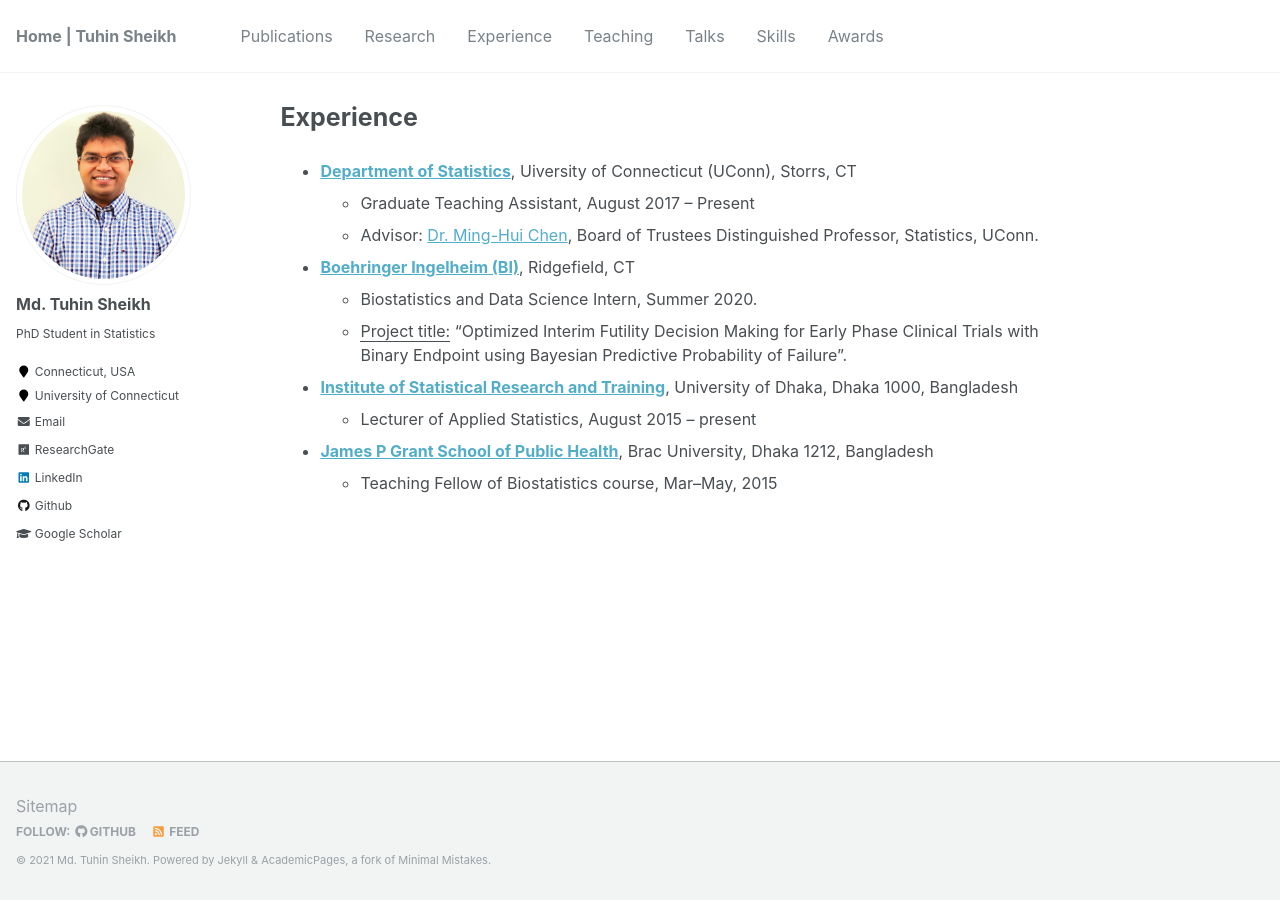
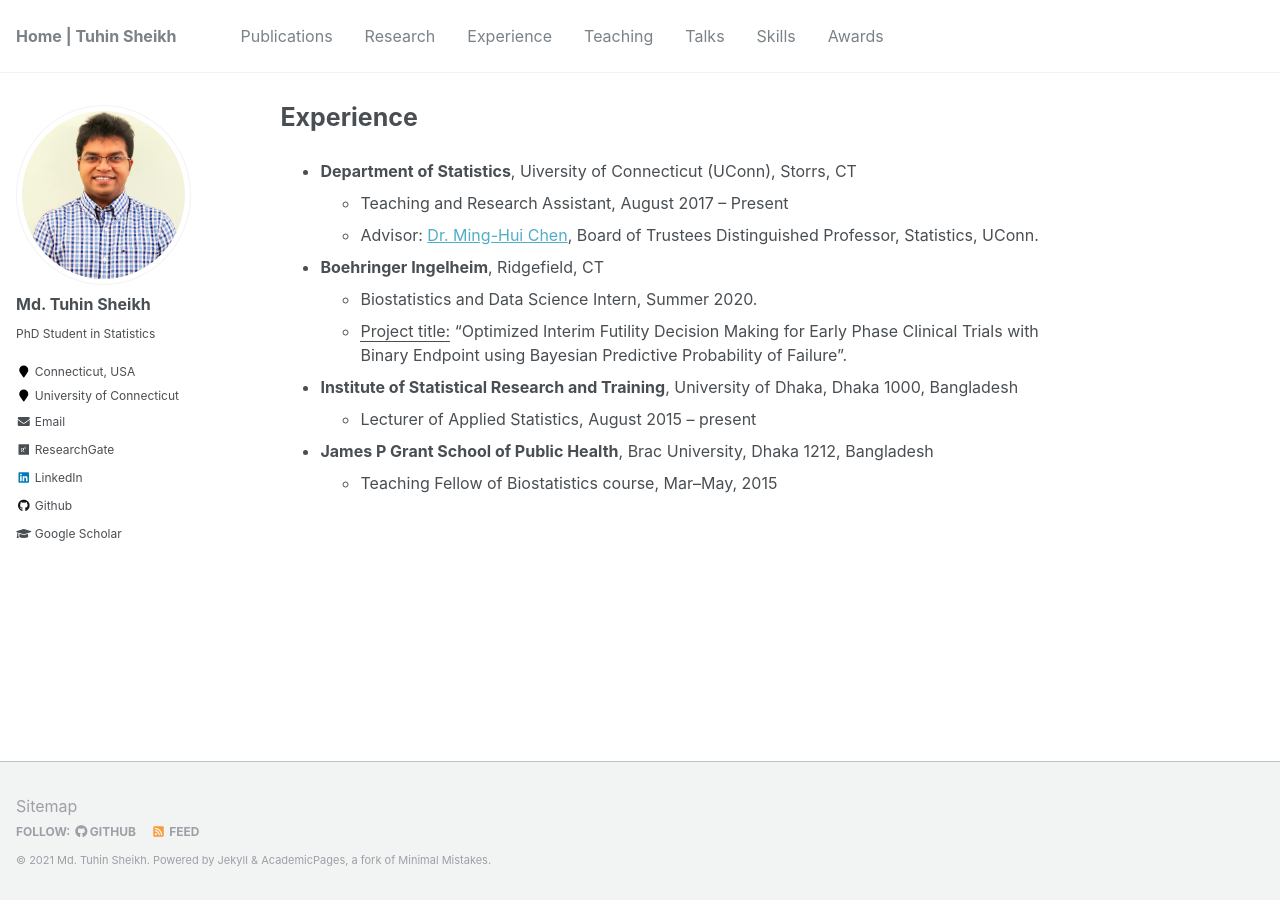
Before and after one commit to mdtuhinsheikh/mdtuhinsheikh.github.io, a Jekyll site: the page built from _pages/experience.md, in a window 1280 px wide. Built offline with Jekyll 4.4.1, drawn with Linux system fonts in a browser that asks for light colours.

Commit message:
Updated experience page

```diff
--- a/_pages/experience.md
+++ b/_pages/experience.md
@@ -4,13 +4,13 @@ permalink: /experience/
 author_profile: true
 ---
 
-* **[Department of Statistics](https://stat.uconn.edu/)**, Uiversity of Connecticut (UConn), Storrs, CT
-  - Graduate Teaching Assistant, August 2017 -- Present
+* **Department of Statistics**, Uiversity of Connecticut (UConn), Storrs, CT
+  - Teaching and Research Assistant, August 2017 -- Present
   - Advisor: [Dr. Ming-Hui Chen](http://merlot.stat.uconn.edu/~mhchen/), Board of Trustees Distinguished Professor, Statistics, UConn.
-* **[Boehringer Ingelheim (BI)](https://www.boehringer-ingelheim.com/)**, Ridgefield, CT
+* **Boehringer Ingelheim**, Ridgefield, CT
   - Biostatistics and Data Science Intern, Summer 2020.
   - <ins>Project title:</ins> "Optimized Interim Futility Decision Making for Early Phase Clinical Trials with Binary Endpoint using Bayesian Predictive Probability of Failure".
-* **[Institute of Statistical Research and Training](https://www.isrt.ac.bd/people/tsheikh/)**, University of Dhaka, Dhaka 1000, Bangladesh
+* **Institute of Statistical Research and Training**, University of Dhaka, Dhaka 1000, Bangladesh
   - Lecturer of Applied Statistics, August 2015 -- present
-* **[James P Grant School of Public Health](http://sph.bracu.ac.bd/)**, Brac University, Dhaka 1212, Bangladesh
+* **James P Grant School of Public Health**, Brac University, Dhaka 1212, Bangladesh
   - Teaching Fellow of Biostatistics course, Mar--May, 2015
```
